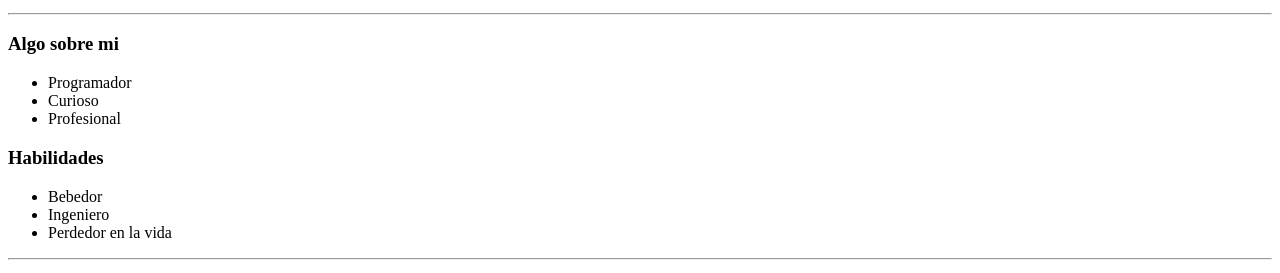
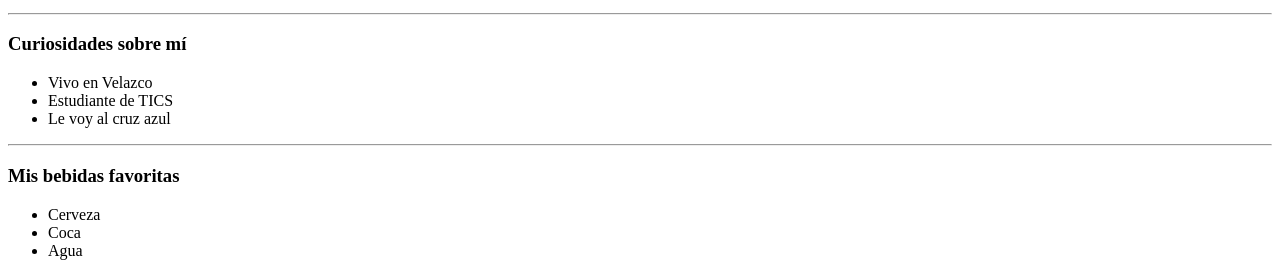
Before and after one commit to diegohz23/diegohz23.github.io, a plain HTML site: page index.html in a window 1280 px wide. Shown: the part 664-937 px from the top of the page. Drawn offline with Linux system fonts and the light colour scheme.

Commit message:
mi pagina1.1

```diff
--- a/mywebpage.html
+++ b/index.html
@@ -9,10 +9,10 @@
 
 <body>
     <header>
-        <h1>Bienvenido a mi página personal</h1>
+        <h1 style="color: rojo">Bienvenido a mi página personal</h1>
         <img src="https://th.bing.com/th/id/OIP.umNsCxjsZHg2Zg8JSGdbfQHaF7?w=231&h=185&c=7&r=0&o=7&dpr=1.3&pid=1.7&rm=3"
             width="50%" alt="Mi vieja w">
-        <h2>Soy Diego Sanchez Hernandez - Backend Developer</h2>
+        <h2 style="color: azul"> Soy Diego Sanchez Hernandez - Backend Developer</h2>
         <p>Soy un desarrollador backend Lorem, ipsum dolor sit amet consectetur adipisicing elit. Ea a ad dolorem, iusto
             corrupti quam nostrum tenetur beatae odio officia facilis dolorum modi hic labore incidunt quibusdam
             deserunt itaque. Dolores.</p>
@@ -20,11 +20,20 @@
     <main>
         <section>
             <hr>
-            <h3>Algo sobre mi</h3>
+            <h3>Curiosidades sobre mí</h3>
             <ul>
-                <li>Programador</li>
-                <li>Curioso</li>
-                <li>Profesional</li>
+                <li>Vivo en Velazco</li>
+                <li>Estudiante de TICS</li>
+                <li>Le voy al cruz azul</li>
+            </ul>
+        </section>
+         <section>
+            <hr>
+            <h3>Mis bebidas favoritas</h3>
+            <ul>
+                <li>Cerveza</li>
+                <li>Coca</li>
+                <li>Agua</li>
             </ul>
         </section>
         <section>
```
Also changed, not shown: ola.html (deleted, +0 -1 lines).
